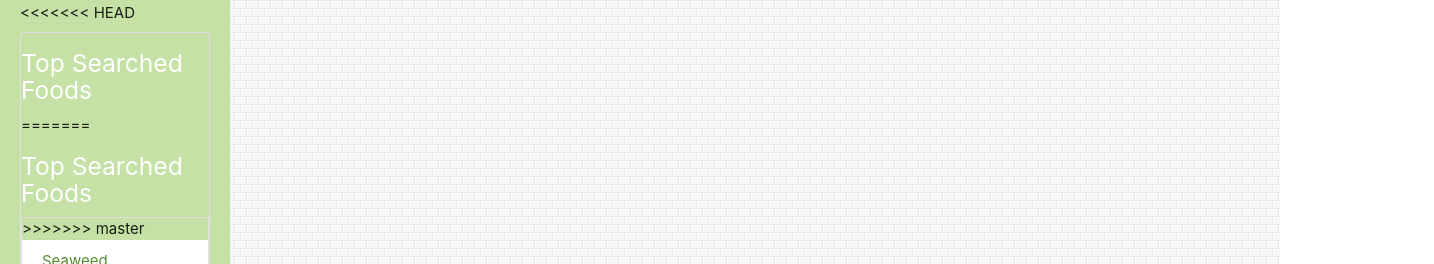
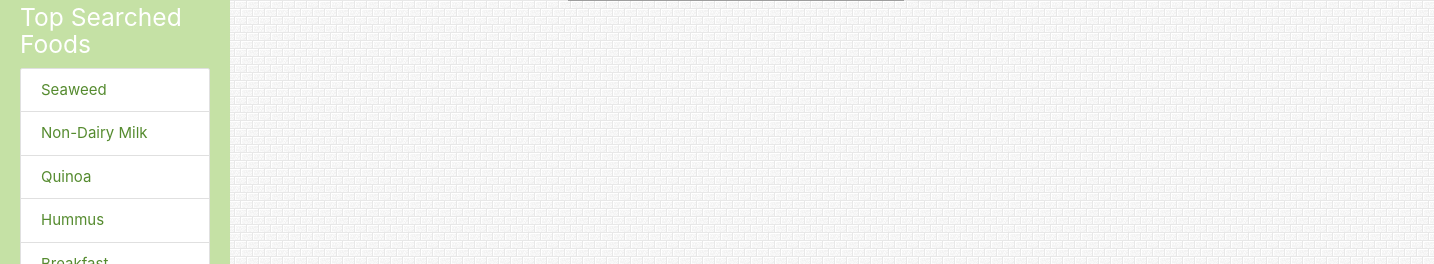
Before and after one commit to LuzanneB/Project1, a plain HTML site: page index.html in a window 1280 px wide. Shown: the part 536-800 px from the top of the page, 1434 px wide, since content can reach past the window. Drawn offline with nearby package versions, Linux system fonts and the light colour scheme; no server answers.

Commit message:
resolving conflicts

```diff
--- a/index.html
+++ b/index.html
@@ -53,13 +53,8 @@
                 <span class="white-text">Food Decoder is an app that helps people make informed choices about what foods they want to consume. Using the search feature, enter a food type or brand, and it will return information about Ingredients, Nutritional Values, and more. Treat yourself well, Food Decoder is here to help!</span>
               </div>
 
-<<<<<<< HEAD
-              <div class="collection most-searched">
-                  <h5 class="white-text">Top Searched Foods</h5>
-=======
               <h5 class="white-text">Top Searched Foods</h5>
               <div class="collection">
->>>>>>> master
                   <a href="#!" class="collection-item">Seaweed</a>
                   <a href="#!" class="collection-item">Non-Dairy Milk</a>
                   <a href="#!" class="collection-item">Quinoa</a>
```
